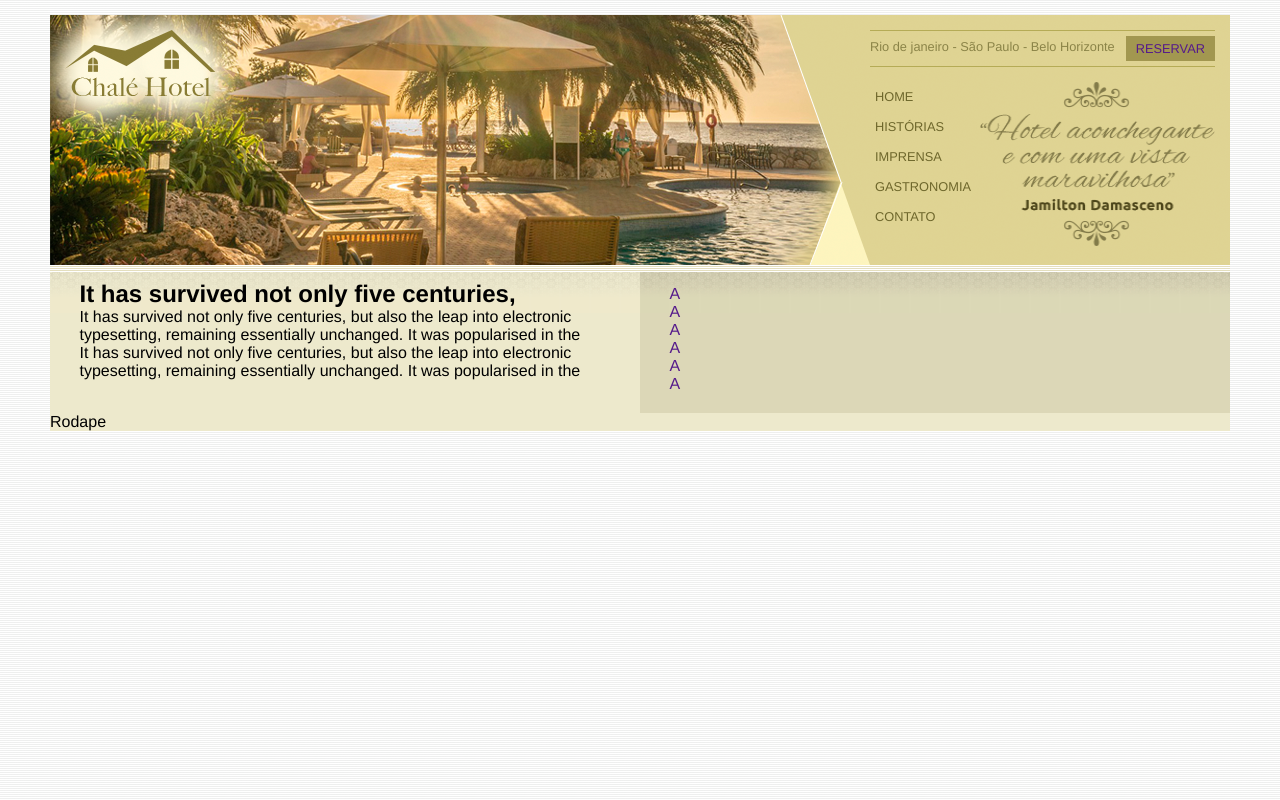
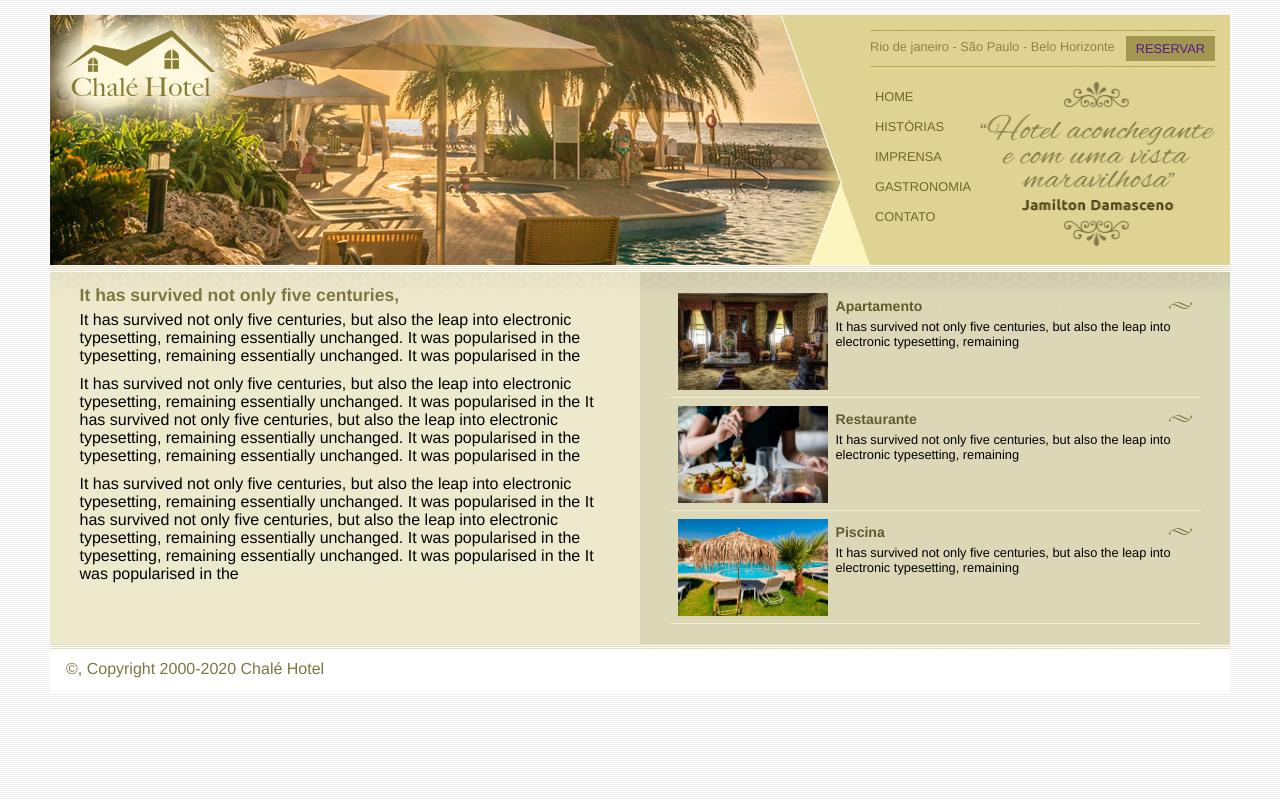
Before and after one commit to FranciscoBraga/projeto_chale_hotel, a plain HTML site: page index.html in a window 1280 px wide. Drawn offline with Linux system fonts and the light colour scheme.

Commit message:
finalizado o projeto

```diff
--- a/css/estilos.css
+++ b/css/estilos.css
@@ -14,6 +14,17 @@ a{
 
 ul{
 	list-style: none;
+}
+
+h2{
+	color: #7d7640;
+	font-size: 1.1em;
+	padding: 5px 0;
+}
+
+p{
+	font-size: 1em;
+	margin-bottom: 10px;
 }
 
 #container{
@@ -141,4 +152,39 @@ img.depoimento {
 
 #rodape{
 	clear: both;
+	padding: 16px;
+	background: #fff url(../img/bg-rodape.png) repeat-x top;
+	color: #7d7640;
 }
+
+#beneficios li{
+	padding: 8px;
+	border-bottom: 1px solid #f3efcb;
+	height: 6em;
+}
+
+#beneficios li a img{
+	float:  left;
+	margin-right: 8px;
+}
+
+#beneficios li a{
+	font-size: 0.8em;
+}
+
+#beneficios li a p{
+	color: #000;
+	font-size: 1em;
+}
+
+#beneficios li a h3{
+	font-size: 1.1em;
+	color: #615b2d;
+	padding: 5px 0;
+	background:url(../img/ornamento.png) no-repeat center right;
+}
+
+#beneficios li:hover{
+	background: #f6f3d6;
+	cursor: pointer;
+}
--- a/index.html
+++ b/index.html
@@ -56,9 +56,18 @@
 				</h2>
 				<p>
 					It has survived not only five centuries, but also the leap into electronic typesetting, remaining essentially unchanged. It was popularised in the
+					typesetting, remaining essentially unchanged. It was popularised in the
 				</p>
 				<p>
 					It has survived not only five centuries, but also the leap into electronic typesetting, remaining essentially unchanged. It was popularised in the
+					It has survived not only five centuries, but also the leap into electronic typesetting, remaining essentially unchanged. It was popularised in the
+					typesetting, remaining essentially unchanged. It was popularised in the
+				</p>
+				<p>
+					It has survived not only five centuries, but also the leap into electronic typesetting, remaining essentially unchanged. It was popularised in the
+					It has survived not only five centuries, but also the leap into electronic typesetting, remaining essentially unchanged. It was popularised in the
+					typesetting, remaining essentially unchanged. It was popularised in the
+					It was popularised in the
 				</p>
 
 			</div>
@@ -67,19 +76,36 @@
 		<!--start area-lateral-->
 		<div id="area-lateral">
 			<div class="conteudo">
-				<ul>
-					<li><a href="">A</a></li>
-					<li><a href="">A</a></li>
-					<li><a href="">A</a></li>
-					<li><a href="">A</a></li>
-					<li><a href="">A</a></li>
-					<li><a href="">A</a></li>
+				<ul id="beneficios">
+					<li>
+						<a href=""><img src="img/apartamento.jpg" width="150">
+							<h3>Apartamento</h3>
+							<p>It has survived not only five centuries, but also the leap into electronic typesetting, remaining
+							</p>
+						</a>
+					</li>
+					<li>
+						<a href=""><img src="img/restaurante.jpg" width="150">
+							<h3>Restaurante</h3>
+							<p>It has survived not only five centuries, but also the leap into electronic typesetting, remaining
+							</p>
+						</a>
+					</li>
+					<li>
+						<a href=""><img src="img/piscina.jpg" width="150">
+							<h3>Piscina</h3>
+							<p>It has survived not only five centuries, but also the leap into electronic typesetting, remaining
+							</p>
+						</a>
+					</li>
 				</ul>
 			</div>
 		</div>
 		<!--end area-lateral-->
 		<div id="rodape">
-			Rodape
+			<span>
+				&copy, Copyright 2000-2020 Chalé Hotel
+			</span>
 		</div>
 	</div>
 	<!--end conteiner-->
```
